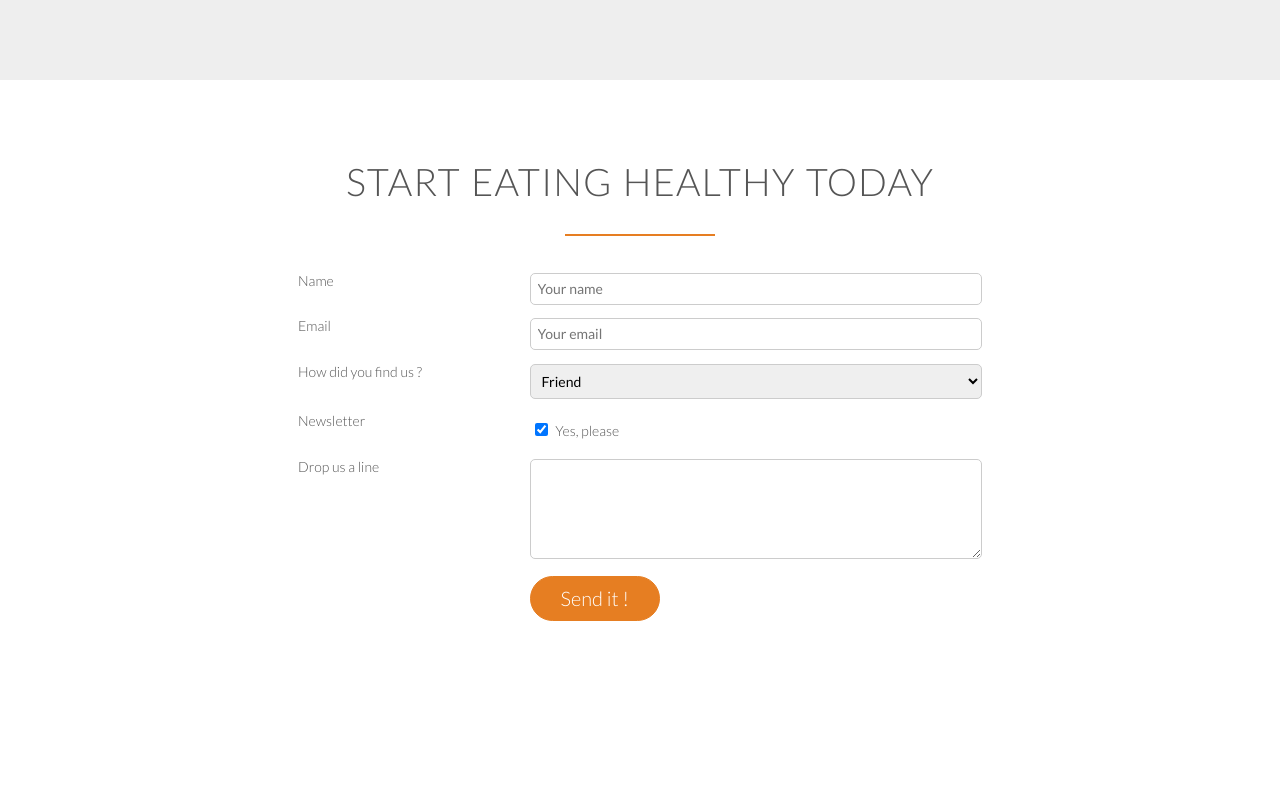
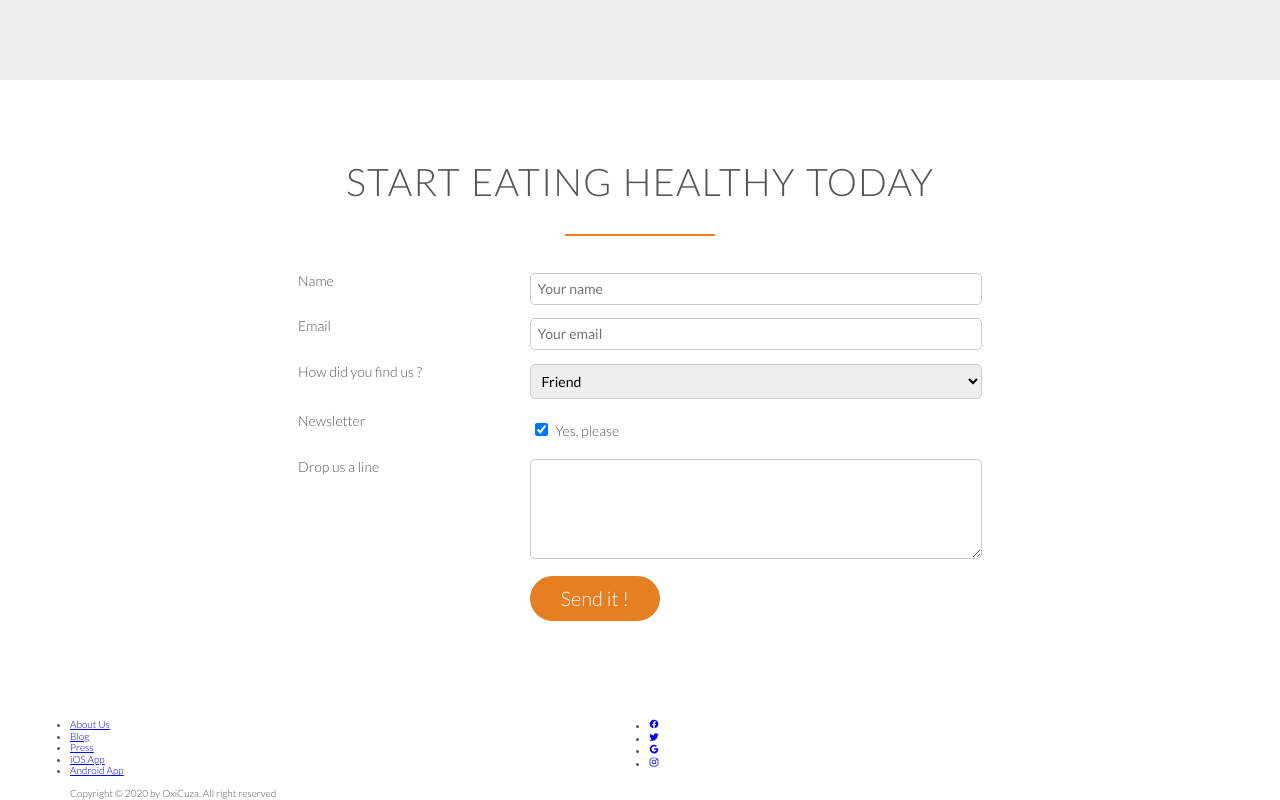
Before and after one commit to OxiCuza/html-css-js, a website: page Build Responsive Real World Websites with HTML5 and CSS3/Omnifood_/index.html in a window 1280 px wide. Shown: the part 4553-5353 px from the top of the page. Before the commit the page ends 5261 px from the top, so only its background shows below. Drawn offline with nearby package versions, Linux system fonts and the light colour scheme.

Commit message:
build footer part-1

```diff
--- a/Build Responsive Real World Websites with HTML5 and CSS3/Omnifood_/index.html
+++ b/Build Responsive Real World Websites with HTML5 and CSS3/Omnifood_/index.html
@@ -414,6 +414,30 @@
             </form>
         </div>
     </section>
+    <footer>
+        <div class="row">
+            <div class="col span_1_of_2">
+                <ul class="footer-nav">
+                    <li><a href="#">About Us</a></li>
+                    <li><a href="#">Blog</a></li>
+                    <li><a href="#">Press</a></li>
+                    <li><a href="#">iOS App</a></li>
+                    <li><a href="#">Android App</a></li>
+                </ul>
+            </div>
+            <div class="col span_1_of_2">
+                <ul class="social-links">
+                    <li><a href="#"><ion-icon name="logo-facebook"></ion-icon></a></li>
+                    <li><a href="#"><ion-icon name="logo-twitter"></ion-icon></a></li>
+                    <li><a href="#"><ion-icon name="logo-google"></ion-icon></a></li>
+                    <li><a href="#"><ion-icon name="logo-instagram"></ion-icon></a></li>
+                </ul>
+            </div>
+        </div>
+        <div class="row">
+            <p>Copyright &copy; 2020 by OxiCuza. All right reserved</p>
+        </div>
+    </footer>
 
     <script src="https://unpkg.com/ionicons@5.0.0/dist/ionicons.js"></script>
 </body>
```
